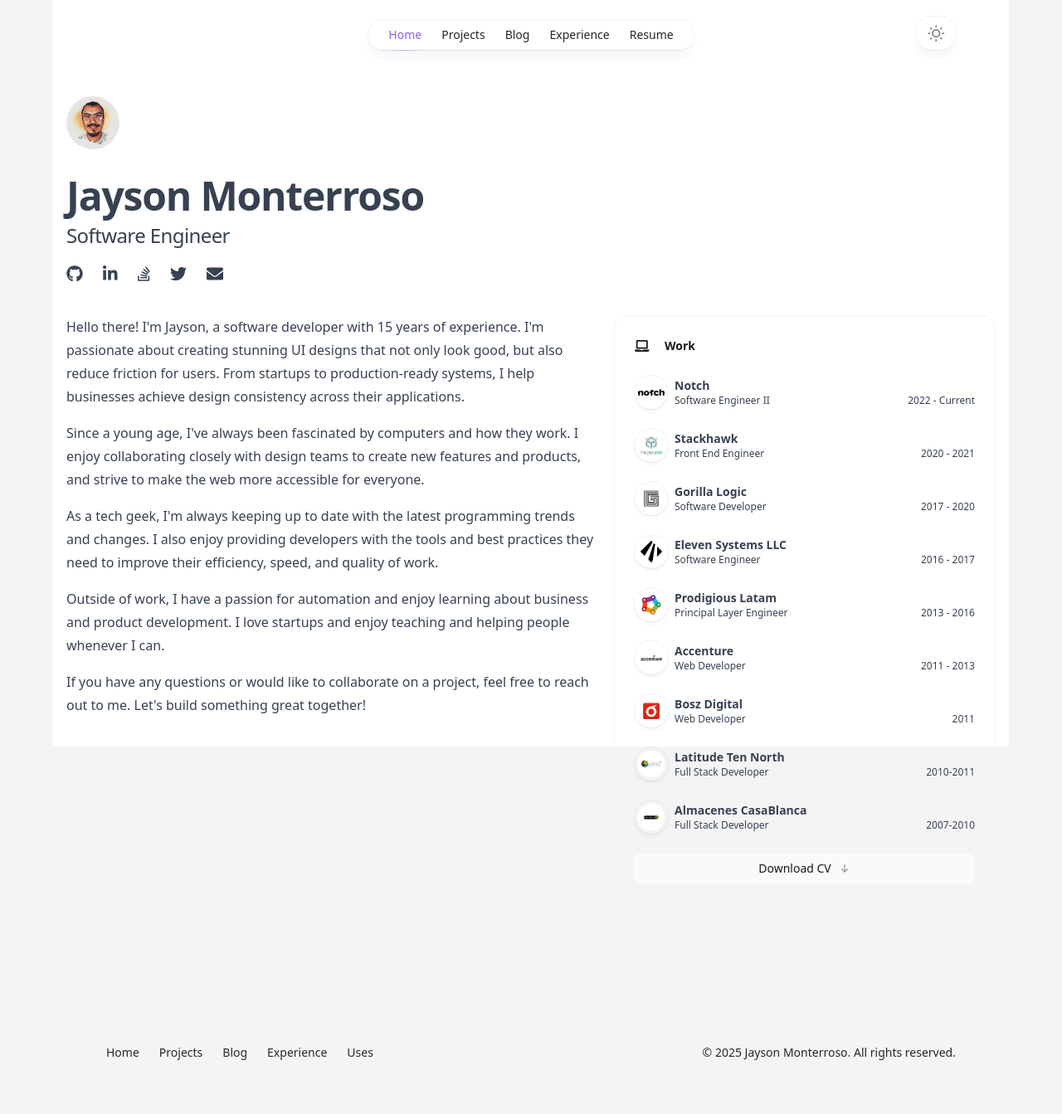
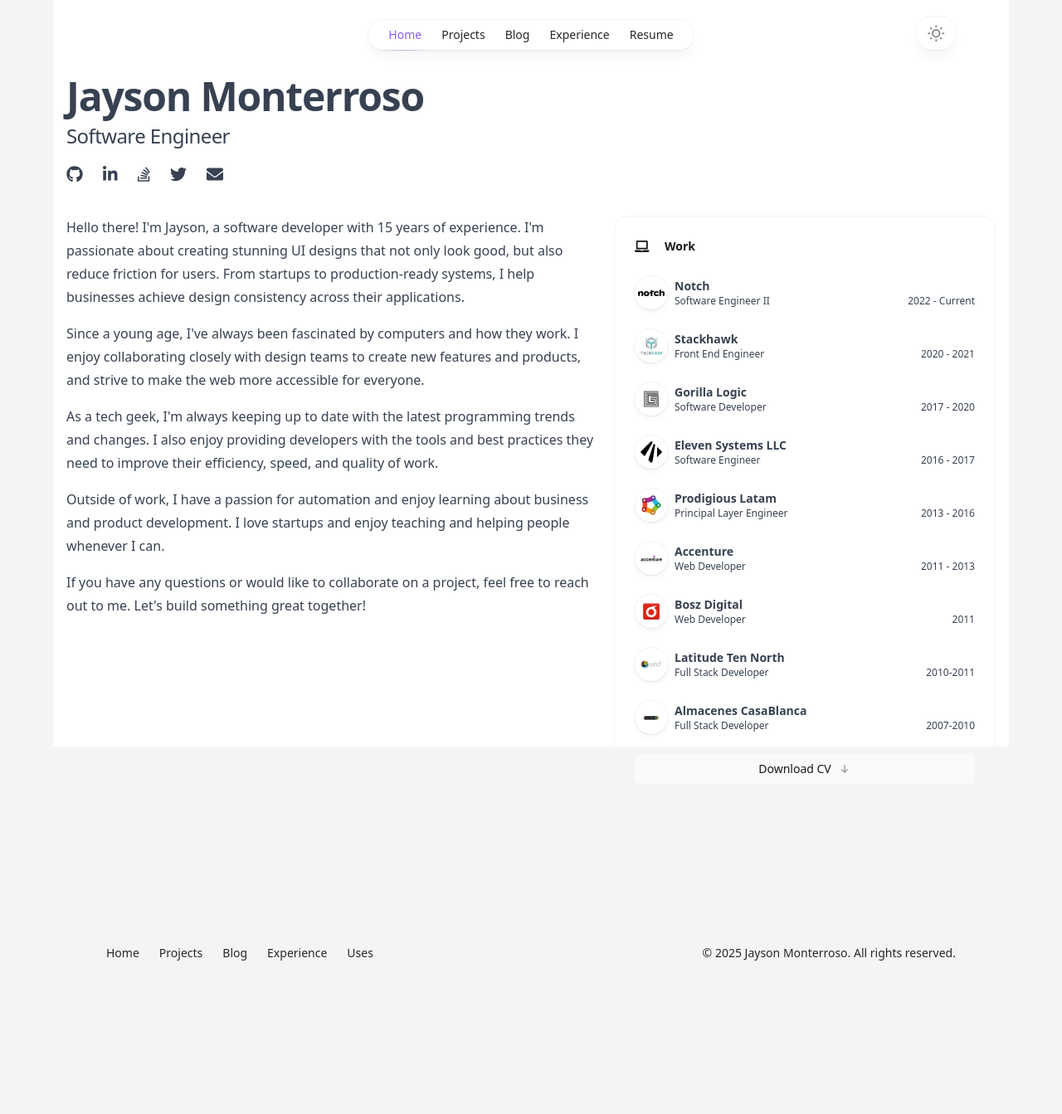
Before and after one commit to jmonterroso/jmonterroso.github.io, a Jekyll site: the page built from index.html, in a window 1280 px wide. Shown: the whole page at 83% size. Built offline with Jekyll 4.4.1, drawn with Linux system fonts in a browser that asks for light colours; nearby versions of some CDN libraries; after the commit the page ends 1223 px from its top, so only the background shows below that.

Commit message:
chore: remove profile picture from index.html

```diff
--- a/index.html
+++ b/index.html
@@ -8,9 +8,6 @@ active: home
 ---
 <section class="">
     <div class="container text-center">
-
-        <img src="/img/profile-pic.jpg" alt="jayson's avatar"
-             class="rounded-full bg-zinc-100 object-cover dark:bg-zinc-800 h-16 w-16 mt-14"/>
         <div class="mt-8 text-left">
             <h1 class="text-5xl  font-bold mb-2 tracking-tight">Jayson Monterroso </h1>
             <h2 class="text-2xl tracking-tight font-medium" id="position">Software Engineer</h2>
```
